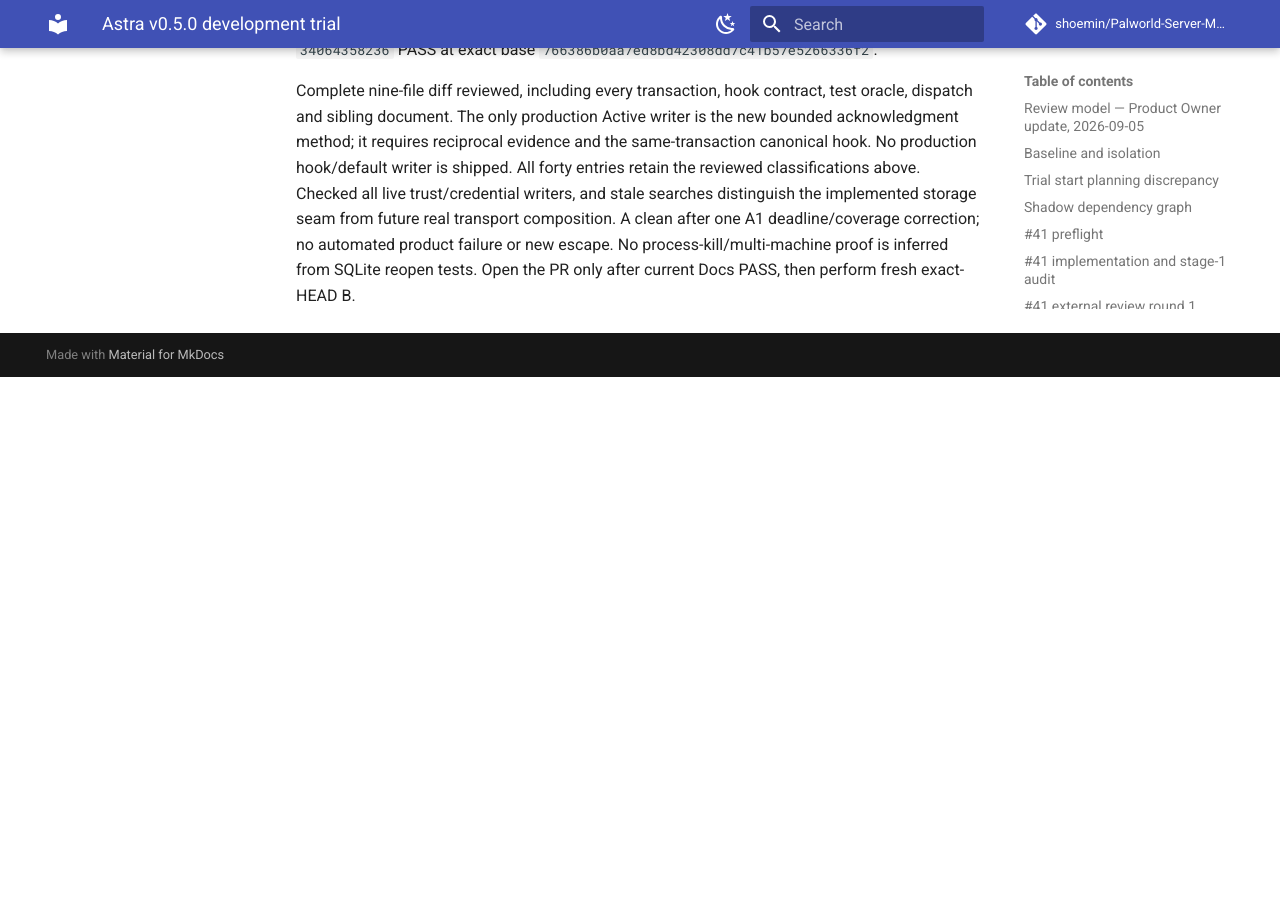
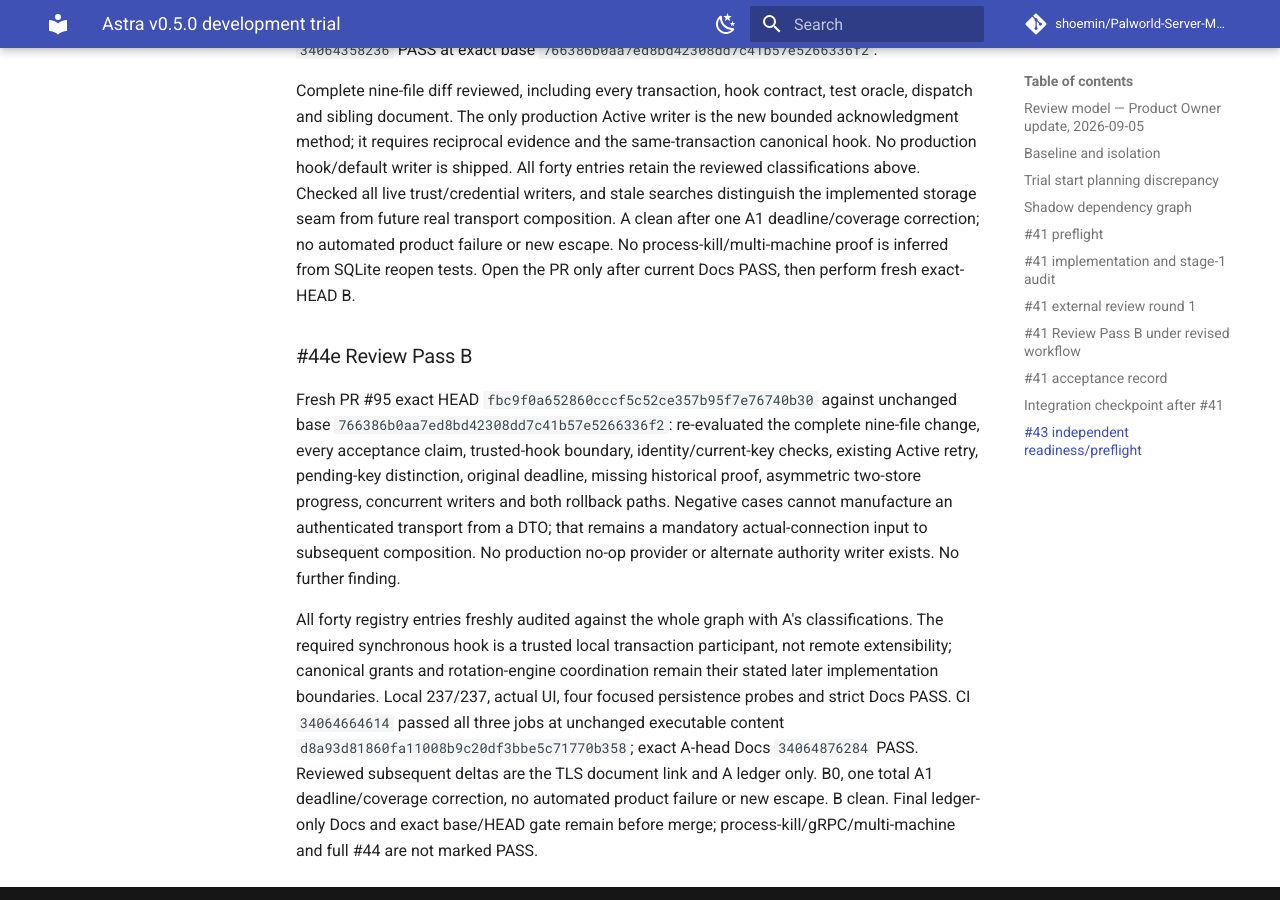
Before and after one commit to shoemin/Palworld-Server-Manager, an MkDocs documentation site: the page built from docs/experiments/astra-v0.5.0-trial.md, in a window 1280 px wide and 900 px high, scrolled down 151900 px. Built offline with MkDocs 1.6.1 and Material for MkDocs 9.7.7, drawn with Linux system fonts in a browser that asks for light colours; comment, search, counter and statistics services are not loaded; before the commit the page ends 152277 px from its top, so only the background shows below that; part of the change alters nothing that is shown.

Commit message:
Record clean exact-HEAD reciprocal activation review B

```diff
--- a/docs/experiments/astra-v0.5.0-trial.md
+++ b/docs/experiments/astra-v0.5.0-trial.md
@@ -1632,3 +1632,9 @@ All forty invariants re-audited: ARCH-001/002 frozen; HOST-001/002/PERSIST-001 s
 Exact executable content `d8a93d81860fa11008b9c20df3bbe5c71770b358` passed local build with zero warnings/errors, 237/237 ordinary tests, four focused activation probes, actual UI and strict Docs. CI `34064664614` passed all three required Windows jobs; original Docs `34064665629` PASS. The following commit only updates the TLS document's link to the implemented activation seam; its changed-state Docs check must pass before PR creation. Integration checkpoint Docs `34064358236` PASS at exact base `766386b0aa7ed8bd42308dd7c41b57e5266336f2`.
 
 Complete nine-file diff reviewed, including every transaction, hook contract, test oracle, dispatch and sibling document. The only production Active writer is the new bounded acknowledgment method; it requires reciprocal evidence and the same-transaction canonical hook. No production hook/default writer is shipped. All forty entries retain the reviewed classifications above. Checked all live trust/credential writers, and stale searches distinguish the implemented storage seam from future real transport composition. A clean after one A1 deadline/coverage correction; no automated product failure or new escape. No process-kill/multi-machine proof is inferred from SQLite reopen tests. Open the PR only after current Docs PASS, then perform fresh exact-HEAD B.
+
+### #44e Review Pass B
+
+Fresh PR #95 exact HEAD `fbc9f0a652860cccf5c52ce357b95f7e76740b30` against unchanged base `766386b0aa7ed8bd42308dd7c41b57e5266336f2`: re-evaluated the complete nine-file change, every acceptance claim, trusted-hook boundary, identity/current-key checks, existing Active retry, pending-key distinction, original deadline, missing historical proof, asymmetric two-store progress, concurrent writers and both rollback paths. Negative cases cannot manufacture an authenticated transport from a DTO; that remains a mandatory actual-connection input to subsequent composition. No production no-op provider or alternate authority writer exists. No further finding.
+
+All forty registry entries freshly audited against the whole graph with A's classifications. The required synchronous hook is a trusted local transaction participant, not remote extensibility; canonical grants and rotation-engine coordination remain their stated later implementation boundaries. Local 237/237, actual UI, four focused persistence probes and strict Docs PASS. CI `34064664614` passed all three jobs at unchanged executable content `d8a93d81860fa11008b9c20df3bbe5c71770b358`; exact A-head Docs `34064876284` PASS. Reviewed subsequent deltas are the TLS document link and A ledger only. B0, one total A1 deadline/coverage correction, no automated product failure or new escape. B clean. Final ledger-only Docs and exact base/HEAD gate remain before merge; process-kill/gRPC/multi-machine and full #44 are not marked PASS.
```
